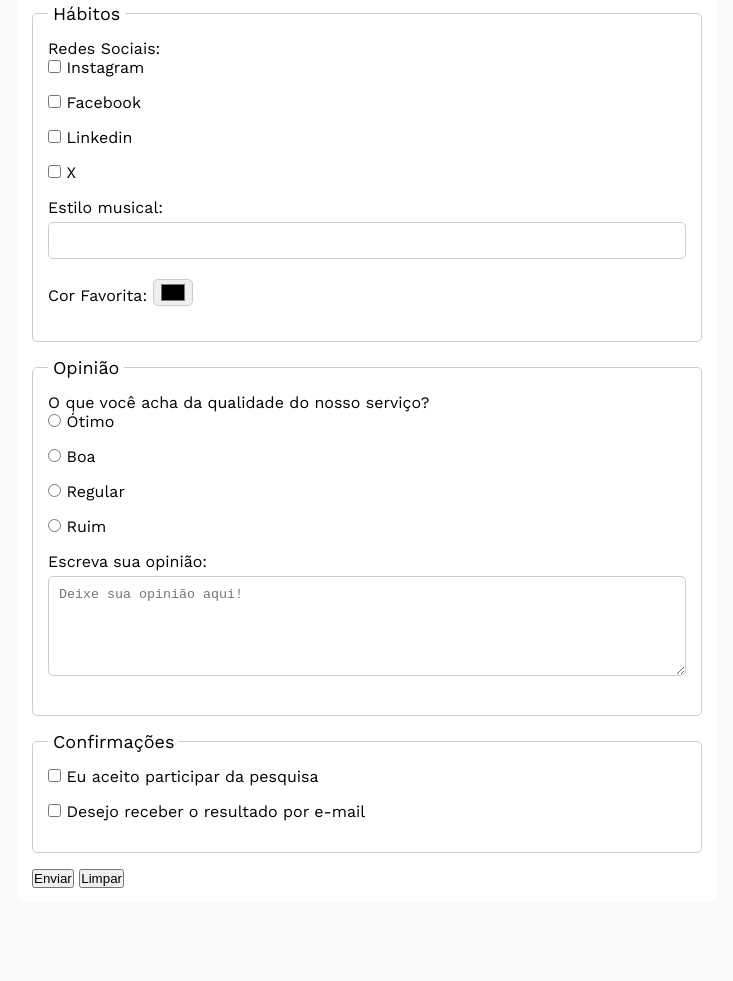
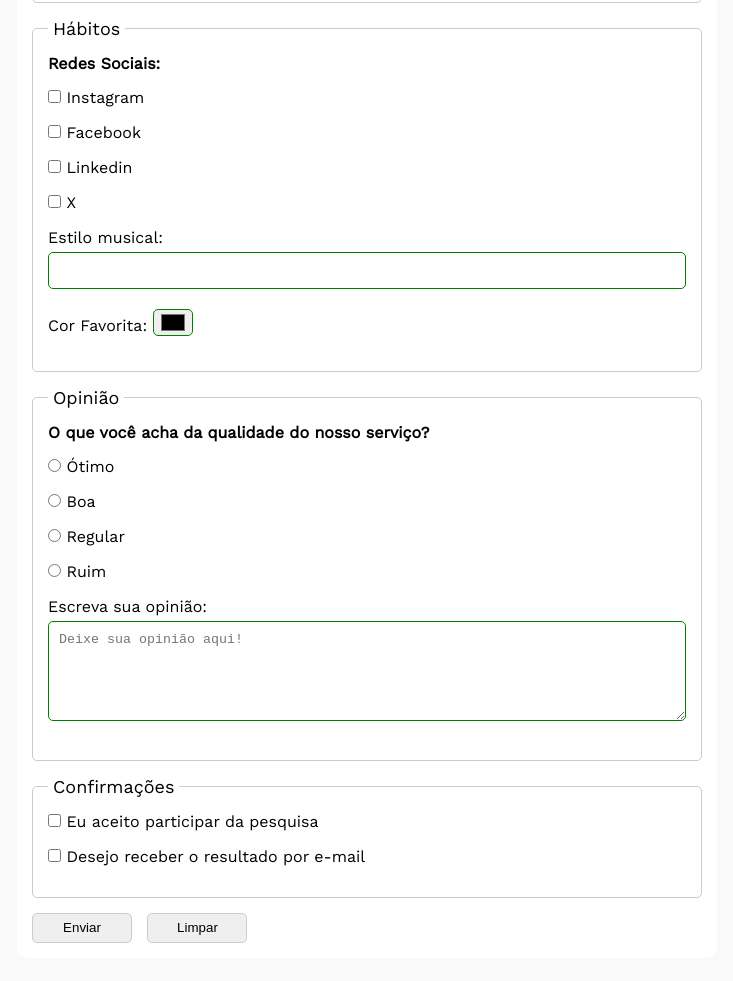
Before and after one commit to Lucassilva2129/pesquisa-culturama, a plain HTML site: page index.html in a window 1280 px wide. Shown: the part 1085-2066 px from the top of the page, without its empty margins (273-1006 px from the left). Before the commit the page ends 1988 px from the top, so only its background shows below. Drawn offline with nearby package versions, Linux system fonts and the light colour scheme.

Commit message:
adicionando validacoes visuais ao formulario

```diff
--- a/css/style.css
+++ b/css/style.css
@@ -32,6 +32,7 @@ form {
   background-color: #ffffff;
   padding: 15px;
   border-radius: 10px;
+  margin-bottom: 100px;
 }
 
 fieldset {
@@ -51,6 +52,12 @@ label {
   display: inline-block;
   margin-bottom: 5px;
 }
+
+p {
+  margin-bottom: 15px;
+  font-weight: bold;
+}
+
 input,
 select,
 textarea {
@@ -65,7 +72,7 @@ textarea {
   min-height: 100px;
 }
 
-input[type="radio"],
+input[type="radio"], /* especificando qu esses inputs não ocupam 100% da tela */
 input[type="checkbox"] {
   width: auto;
 }
@@ -74,3 +81,35 @@ input[type="color"] {
   width: 40px;
   padding: 0 5px;
 }
+
+input:invalid,
+label:invalid,
+textarea:invalid {
+  border-color: red;
+}
+
+input:valid,
+label:valid,
+textarea:valid {
+  border-color: green;
+}
+
+button {
+  width: 100px;
+  height: 30px;
+  margin-right: 10px;
+  border-color: #ffffff;
+  border: 1px solid #cccccc;
+  border-radius: 5px;
+  cursor: pointer;
+}
+
+button[type="submit"]:hover {
+  background-color: green;
+  color: #ffffff;
+}
+
+button[type="reset"]:hover {
+  background-color: red;
+  color: #ffffff;
+}
--- a/index.html
+++ b/index.html
@@ -17,7 +17,7 @@
   <main>
     <header>
       <img src="/img/logo-culturama.png" alt="loco culturama">
-      <h1>Pesquisa Online</h1>
+      <h1>Pesquisa De Opinião</h1>
     </header>
     <section>
 
@@ -151,7 +151,7 @@
 
         <fieldset>
           <legend>Opinião</legend>
-          <p>O que você acha da qualidade do nosso serviço?</p>
+          <p id="pergunta">O que você acha da qualidade do nosso serviço?</p>
           <input type="radio" name="userSatisfaction" id="otimo" value="otimo">
           <label for="otimo">Ótimo</label>
           <br>
```
